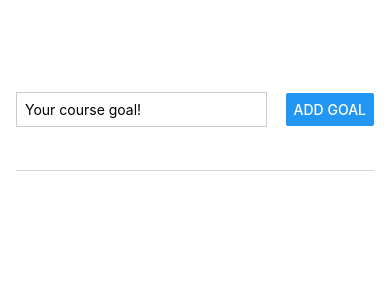
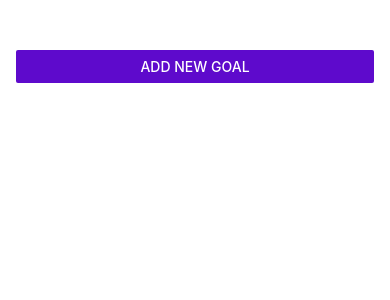
Before and after one commit to NathanMoes/RNCourse, a React Native app: screen / in a window 390 px wide. Shown: the top 300 px of the page. Built offline with nearby package versions, Linux system fonts and the light colour scheme.

Commit message:
add buttons in model for control, plus styling

```diff
--- a/App.js
+++ b/App.js
@@ -1,11 +1,20 @@
 import { StatusBar } from "expo-status-bar";
 import { useState } from "react";
-import { StyleSheet, View, FlatList } from "react-native";
+import { StyleSheet, View, FlatList, Button } from "react-native";
 import GoalItem from "./components/GoalItem";
 import GoalInput from "./components/GoalInput";
 
 export default function App() {
   const [goals, setGoals] = useState([]);
+  const [modalVis, setModalVis] = useState(false);
+
+  const deleteGoalHandler = (id) => {
+    setGoals((prev) => {
+      return prev.filter((item) => {
+        return item.id !== id;
+      });
+    });
+  };
 
   const addGoalHandler = (goalText) => {
     setGoals((prev) => {
@@ -13,14 +22,23 @@
     });
   };
 
+  const modleToggle = () => setModalVis(true);
+
   return (
     <View style={styles.appContainer}>
-      <GoalInput onAddGoal={addGoalHandler} />
+      <Button title={"Add new goal"} color={"#5e0acc"} onPress={modleToggle} />
+      <GoalInput onAddGoal={addGoalHandler} visible={modalVis} />
       <View style={styles.goalsContainer}>
         <FlatList
           data={goals}
           renderItem={(itemData) => {
-            return <GoalItem text={itemData.item.text} />;
+            return (
+              <GoalItem
+                text={itemData.item.text}
+                onDelete={deleteGoalHandler}
+                id={itemData.item.id}
+              />
+            );
           }}
           keyExtractor={(item, index) => {
             return item.id;
--- a/components/GoalInput.js
+++ b/components/GoalInput.js
@@ -1,4 +1,4 @@
-import { View, TextInput, Button, StyleSheet } from "react-native";
+import { View, TextInput, Button, StyleSheet, Modal } from "react-native";
 import { useState } from "react";
 
 const GoalInput = (props) => {
@@ -14,6 +14,7 @@
   };
 
   return (
+    <Modal visible={props.visible} animationType="slide">
       <View style={styles.inputContainer}>
         <TextInput
           placeholder="Your course goal!"
@@ -21,27 +22,42 @@
           style={styles.TextInput}
           value={goalText}
         />
+        <View style={styles.buttonContainer}>
+          <View style={styles.button}>
             <Button title="Add Goal" onPress={addGoalHandler} />
           </View>
+          <View style={styles.button}>
+            <Button title={"Cancel"} />
+          </View>
+        </View>
+      </View>
+    </Modal>
   );
 };
 
 const styles = StyleSheet.create({
   inputContainer: {
     flex: 1,
-    flexDirection: "row",
-    justifyContent: "space-between",
+    justifyContent: "center",
     alignItems: "center",
     marginBottom: 24,
     borderBottomWidth: 1,
     borderBottomColor: "#cccccccc",
+    padding: 16,
   },
   TextInput: {
     borderWidth: 1,
     borderColor: "#ccc",
-    width: "70%",
-    marginRight: 8,
+    width: "100%",
     padding: 8,
+  },
+  buttonContainer: {
+    marginTop: 16,
+    flexDirection: "row",
+  },
+  button: {
+    width: "30%",
+    marginHorizontal: 8,
   },
 });
 
--- a/components/GoalItem.js
+++ b/components/GoalItem.js
@@ -1,9 +1,17 @@
-import { StyleSheet, View, Text } from "react-native";
+import { StyleSheet, View, Text, Pressable } from "react-native";
 
 const GoalItem = (props) => {
   return (
     <View style={styles.goalItem}>
-      <Text style={styles.goalItemText}>{props.text}</Text>
+      <Pressable
+        android_ripple={{ color: "#dddddd" }}
+        onPress={props.onDelete.bind(this, props.id)}
+        style={({ pressed }) => {
+          pressed && styles.pressedItem;
+        }}
+      >
+        <Text style={styles.goalItemText}>{props.text}</Text>
+      </Pressable>
     </View>
   );
 };
@@ -11,12 +19,15 @@
 const styles = StyleSheet.create({
   goalItem: {
     margin: 8,
-    padding: 8,
     borderRadius: 6,
     backgroundColor: "#5e0acc",
   },
+  pressedItem: {
+    opacity: "0.5",
+  },
   goalItemText: {
     color: "white",
+    padding: 8,
   },
 });
 
```
Lines whose indentation alone changed are shown as unchanged.
